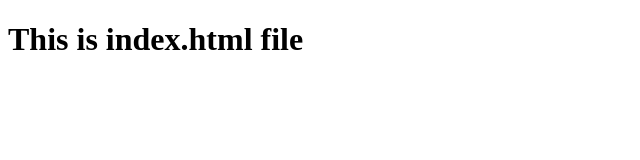
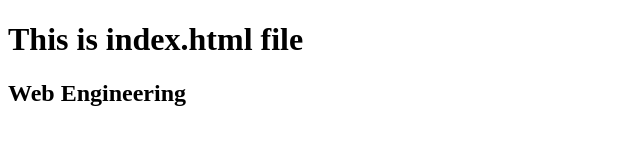
Before and after one commit to Priya-Jacinth/Web-Engineering, a plain HTML site: page index.html in a window 1280 px wide. Shown: the whole page, without its empty margins (0-640 px from the left). Drawn offline with Linux system fonts and the light colour scheme.

Commit message:
Added changes to index.html

```diff
--- a/index.html
+++ b/index.html
@@ -8,5 +8,6 @@
 </head>
 <body>
     <h1>This is index.html file</h1>
+    <h2>Web Engineering</h2
 </body>
 </html>
```
